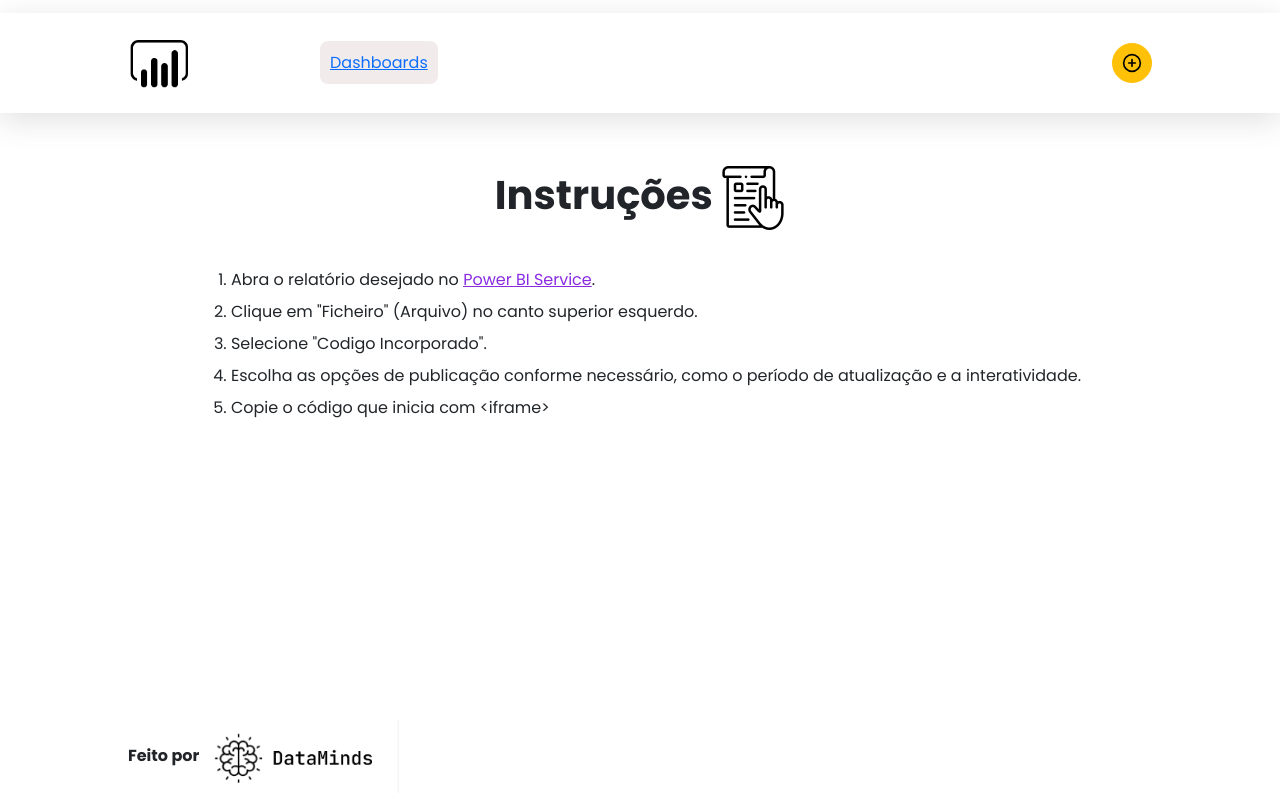
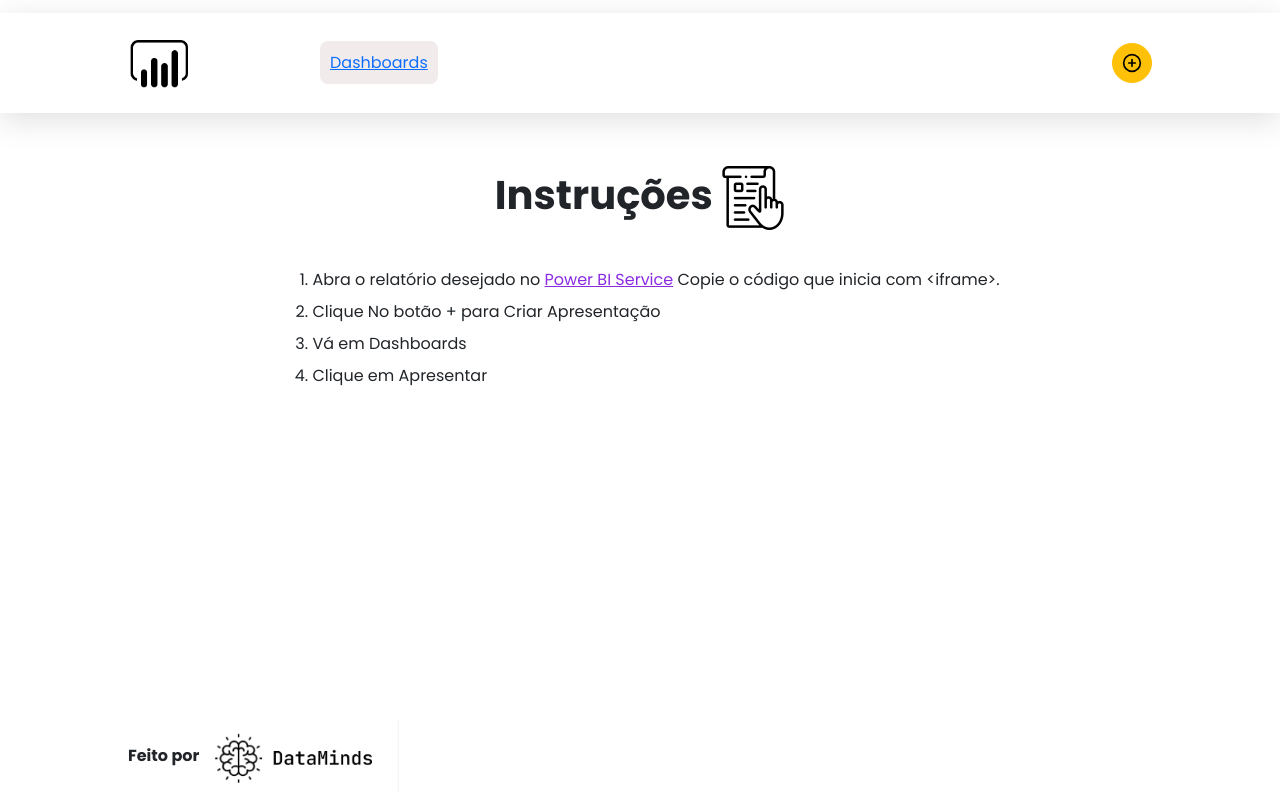
Before and after one commit to ErlisonGuaraves/Dashboard-swipper, a React (Vite) app: page / in a window 1280 px wide. Built offline with nearby package versions, Linux system fonts and the light colour scheme.

Commit message:
ajustado o tutorial

```diff
--- a/src/components/Tutorial/index.jsx
+++ b/src/components/Tutorial/index.jsx
@@ -1,17 +1,14 @@
 import "./Tutorial.css"
 
 import InstructionsIcon from "../../assets/instructions.png"
-import LogisticaDash from "../../assets/logisticaDash.png"
-import GlpiDash from "../../assets/glpiDash.png"
+
 
 import React, { useRef, useState } from 'react';
-// Import Swiper React components
-import { Swiper, SwiperSlide } from 'swiper/react';
+
 
 import 'swiper/css';
 import 'swiper/css/pagination';
 
-import { Pagination } from 'swiper/modules';
 
 
 function Tutorial(){
@@ -28,15 +25,14 @@ function Tutorial(){
             <div className="content-instructions">
                 <h1 className="title">Instruções <img src={InstructionsIcon} alt="Ícone que representa as instruções" /> </h1>
                 <ol className="instructions">
-                    <li>Abra o relatório desejado no <a href="https://app.powerbi.com/" target="_blank" >Power BI Service</a>.</li>
-                    <li>Clique em "Ficheiro" (Arquivo) no canto superior esquerdo.</li>
-                    <li>Selecione "Codigo Incorporado".</li>
-                    <li>Escolha as opções de publicação conforme necessário, como o período de atualização e a interatividade.</li>
-                    <li>Copie o código que inicia com {`<iframe>`}</li>
+                    <li>Abra o relatório desejado no <a href="https://app.powerbi.com/" target="_blank" >Power BI Service</a> Copie o código que inicia com {`<iframe>`}.</li>
+                    <li>Clique No botão + para Criar Apresentação</li>
+                    <li>Vá em Dashboards</li>
+                    <li>Clique em Apresentar</li>
                 </ol>
             </div>
         </main>
     )
 }
 
-export default Tutorial
+export default Tutorial;
```
